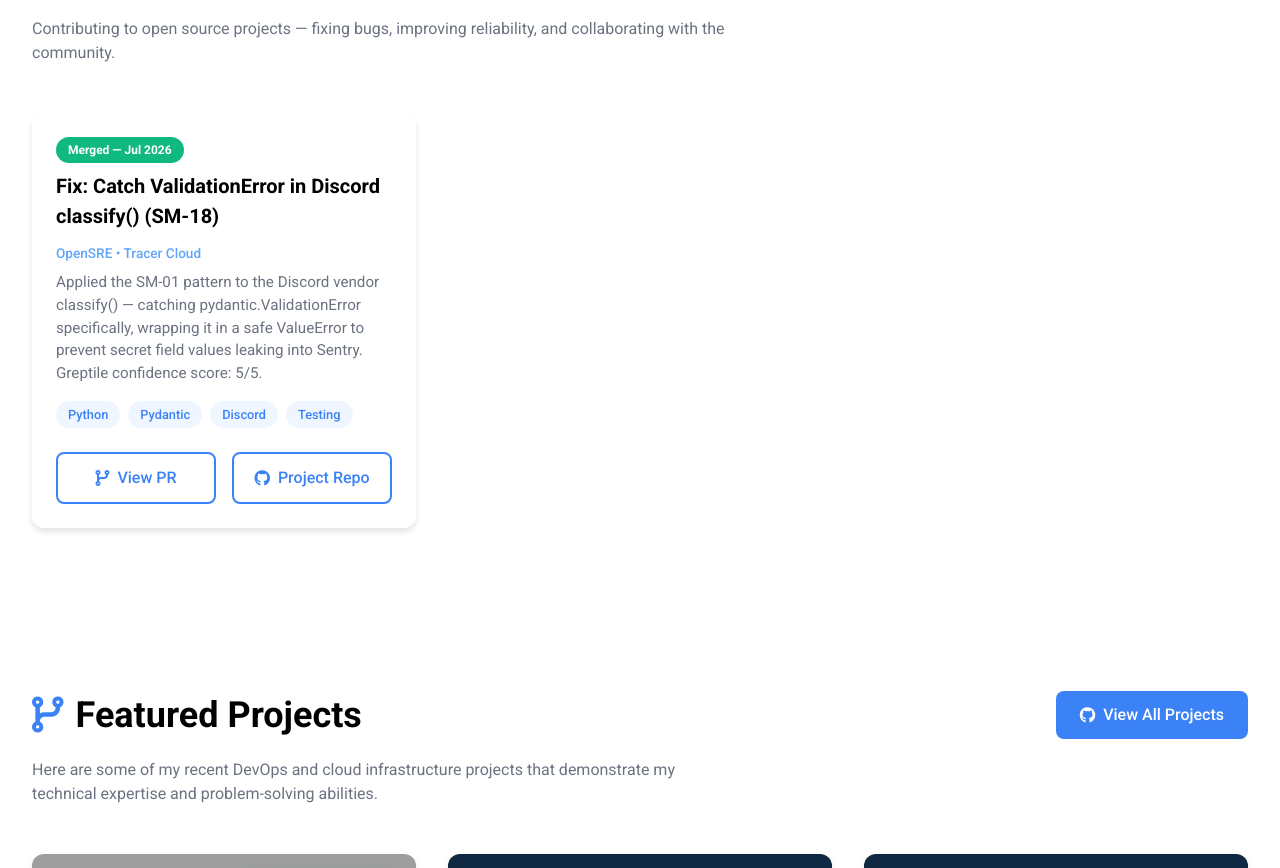
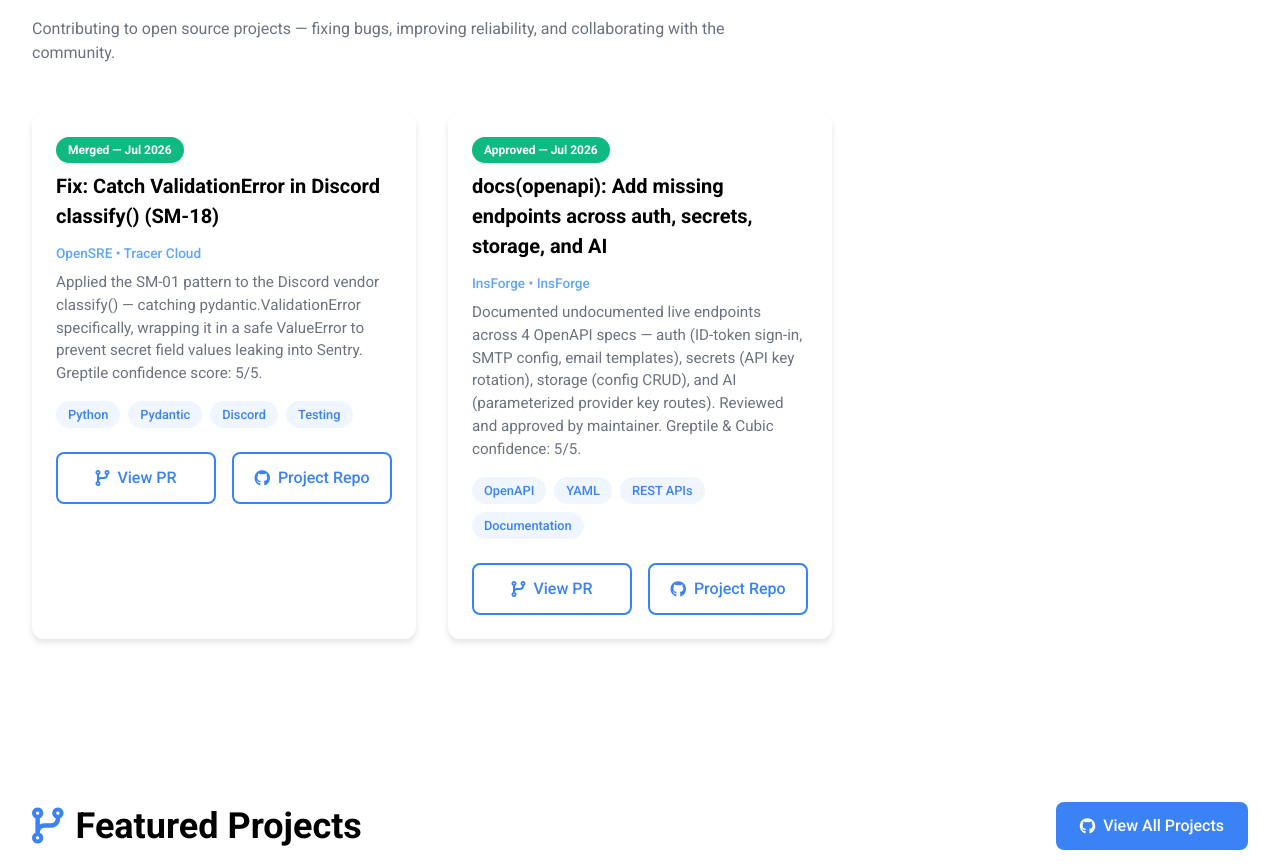
Before and after one commit to bowale01/Adebowale-myportfoliopage-app, a React (Create React App) app: page / in a window 1280 px wide. Shown: the part 3837-4705 px from the top of the page. Built offline with nearby package versions, Linux system fonts and the light colour scheme; grey boxes are pictures that could not be loaded.

Commit message:
Add InsForge OpenAPI contribution to Open Source section

```diff
--- a/src/Pages/Home/OpenSource.jsx
+++ b/src/Pages/Home/OpenSource.jsx
@@ -14,6 +14,18 @@
       status: "Merged",
       date: "Jul 2026",
       tech: ["Python", "Pydantic", "Discord", "Testing"]
+    },
+    {
+      id: 2,
+      project: "InsForge",
+      org: "InsForge",
+      orgUrl: "https://github.com/InsForge/InsForge",
+      title: "docs(openapi): Add missing endpoints across auth, secrets, storage, and AI",
+      description: "Documented undocumented live endpoints across 4 OpenAPI specs — auth (ID-token sign-in, SMTP config, email templates), secrets (API key rotation), storage (config CRUD), and AI (parameterized provider key routes). Reviewed and approved by maintainer. Greptile & Cubic confidence: 5/5.",
+      prUrl: "https://github.com/InsForge/InsForge/pull/1690",
+      status: "Approved",
+      date: "Jul 2026",
+      tech: ["OpenAPI", "YAML", "REST APIs", "Documentation"]
     }
   ];
 
```
